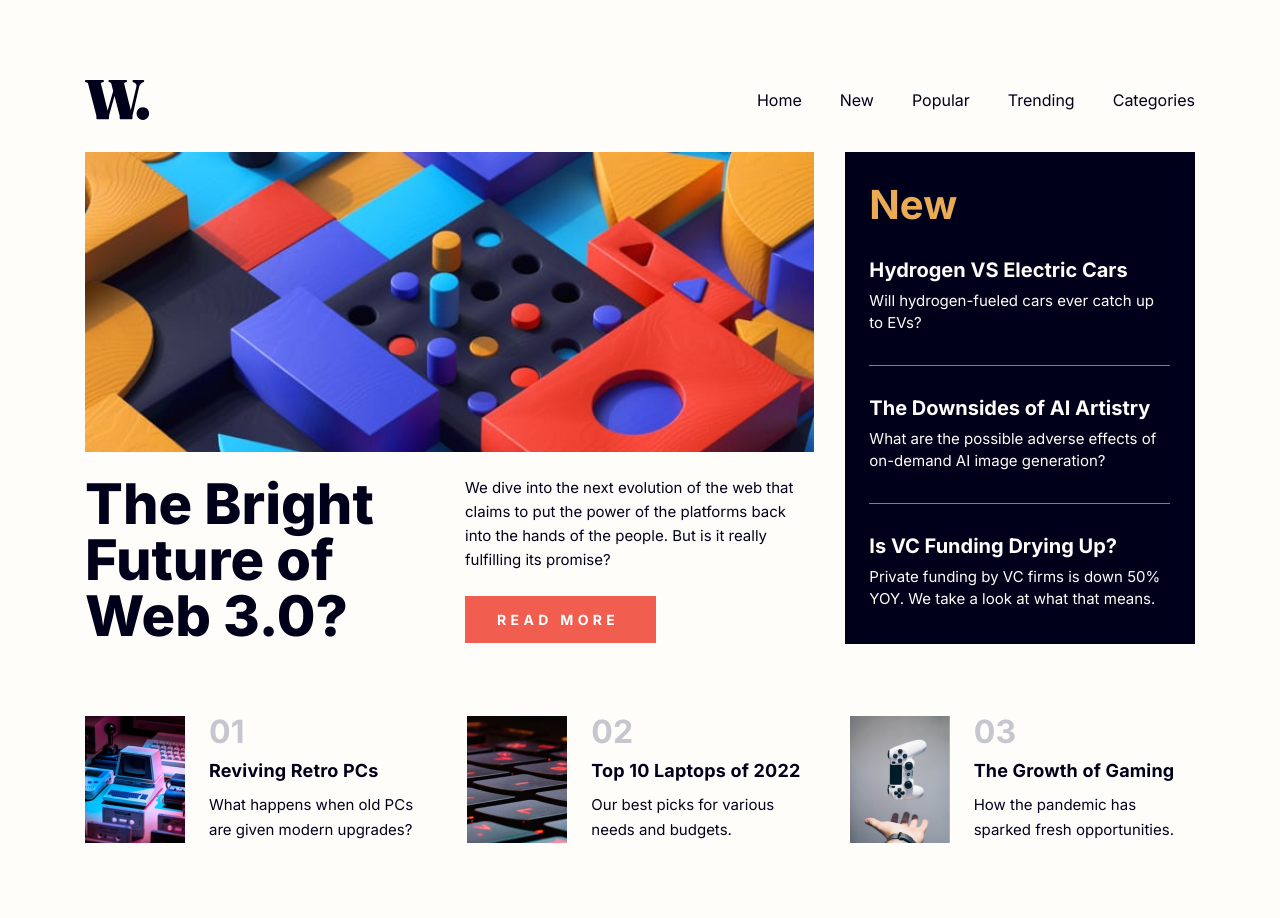
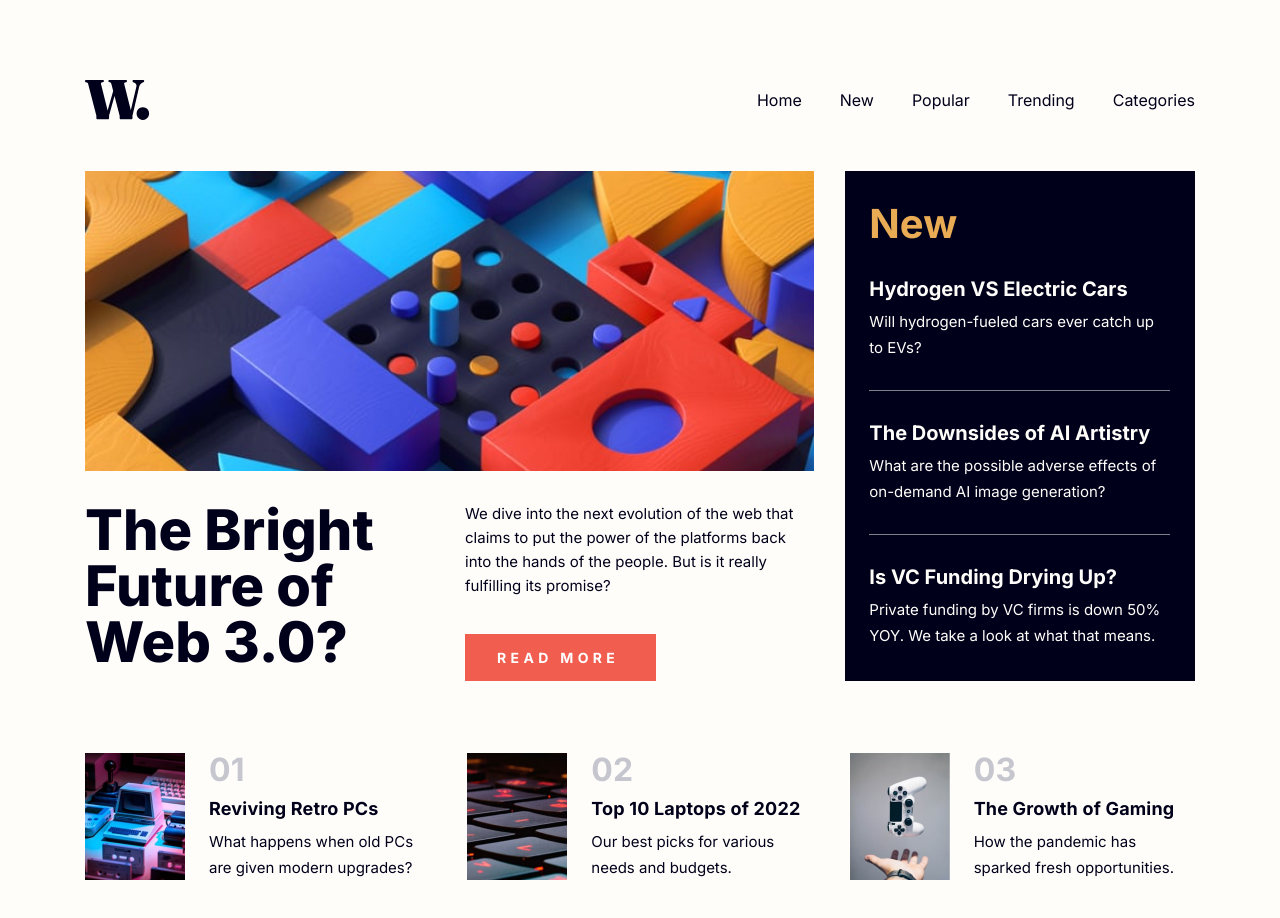
Before and after one commit to joshjavier/news-homepage, a website: page index.html in a window 1280 px wide. Drawn offline with nearby package versions, Linux system fonts and the light colour scheme.

Commit message:
Adjust spacing again

```diff
--- a/style.css
+++ b/style.css
@@ -36,6 +36,8 @@ img {
 header {
   /* Define fluid spacing that grows from 28px at 375w to 89px at 1440w */
   --space-top: clamp(1.75rem, 0.4076rem + 5.7277vw, 5.5625rem);
+  /* and another that grows from 32px at 375w to 55px at 1440w */
+  --space-bottom: clamp(2rem, 1.4938rem + 2.1596vw, 3.4375rem);
 }
 
 /* NAVBAR */
@@ -51,7 +53,7 @@ header {
   --bs-navbar-toggler-font-size: 1rem;
   --bs-navbar-toggler-border-color: transparent;
   padding-top: var(--space-top);
-  padding-bottom: 32px;
+  padding-bottom: var(--space-bottom);
 }
 
 .navbar-brand {
@@ -141,6 +143,7 @@ main {
 
   .s-featured .text {
     column-gap: 80px;
+    margin-top: 31px;
   }
 
   .s-featured h2 {
@@ -151,6 +154,7 @@ main {
 
   .s-featured p {
     line-height: 1.6;
+    margin-bottom: 36px;
   }
 }
 
@@ -211,6 +215,7 @@ main {
 
 .s-new p {
   margin-bottom: 0;
+  line-height: 1.7;
 }
 
 @media (min-width: 768px) {
```
